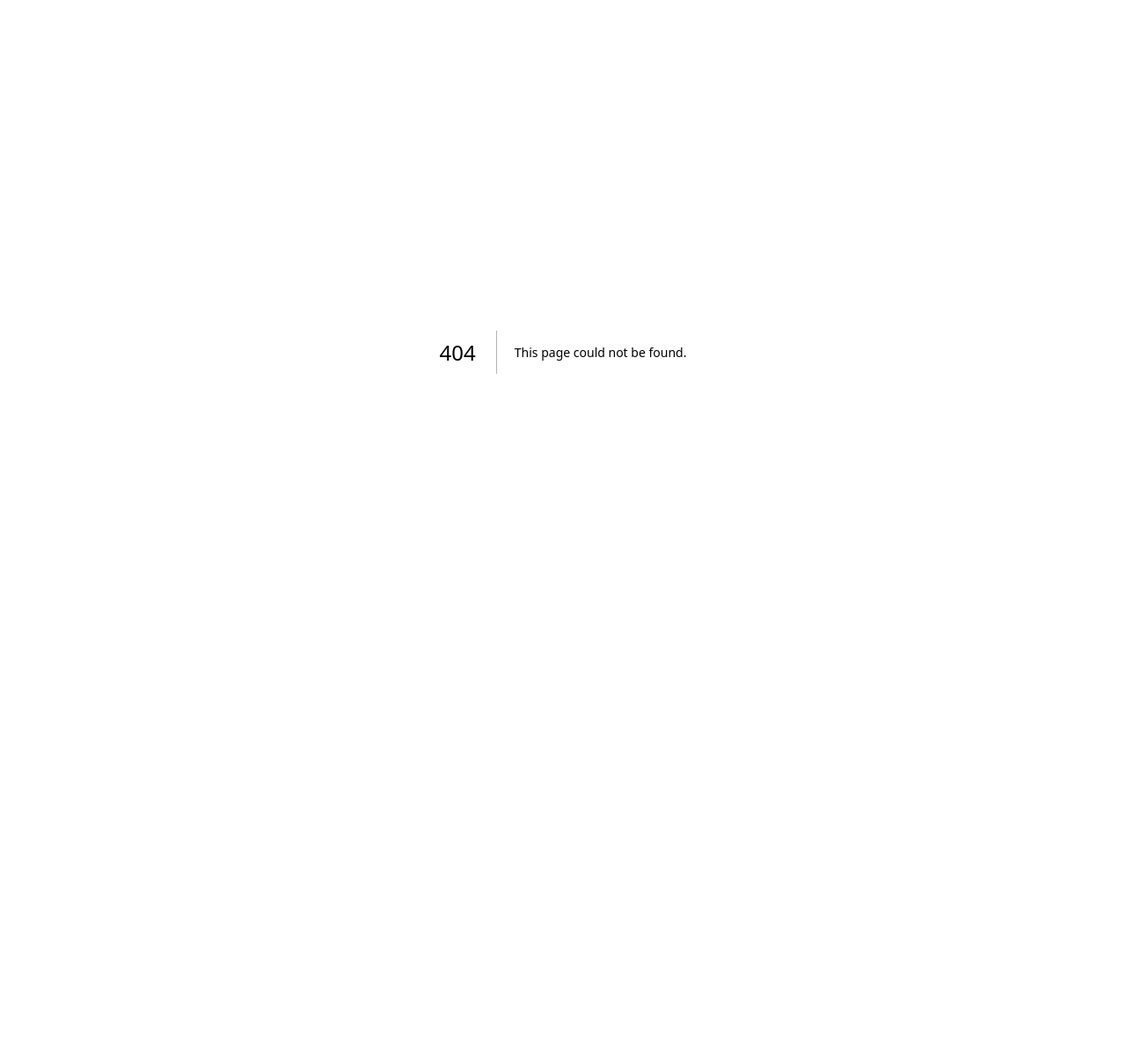
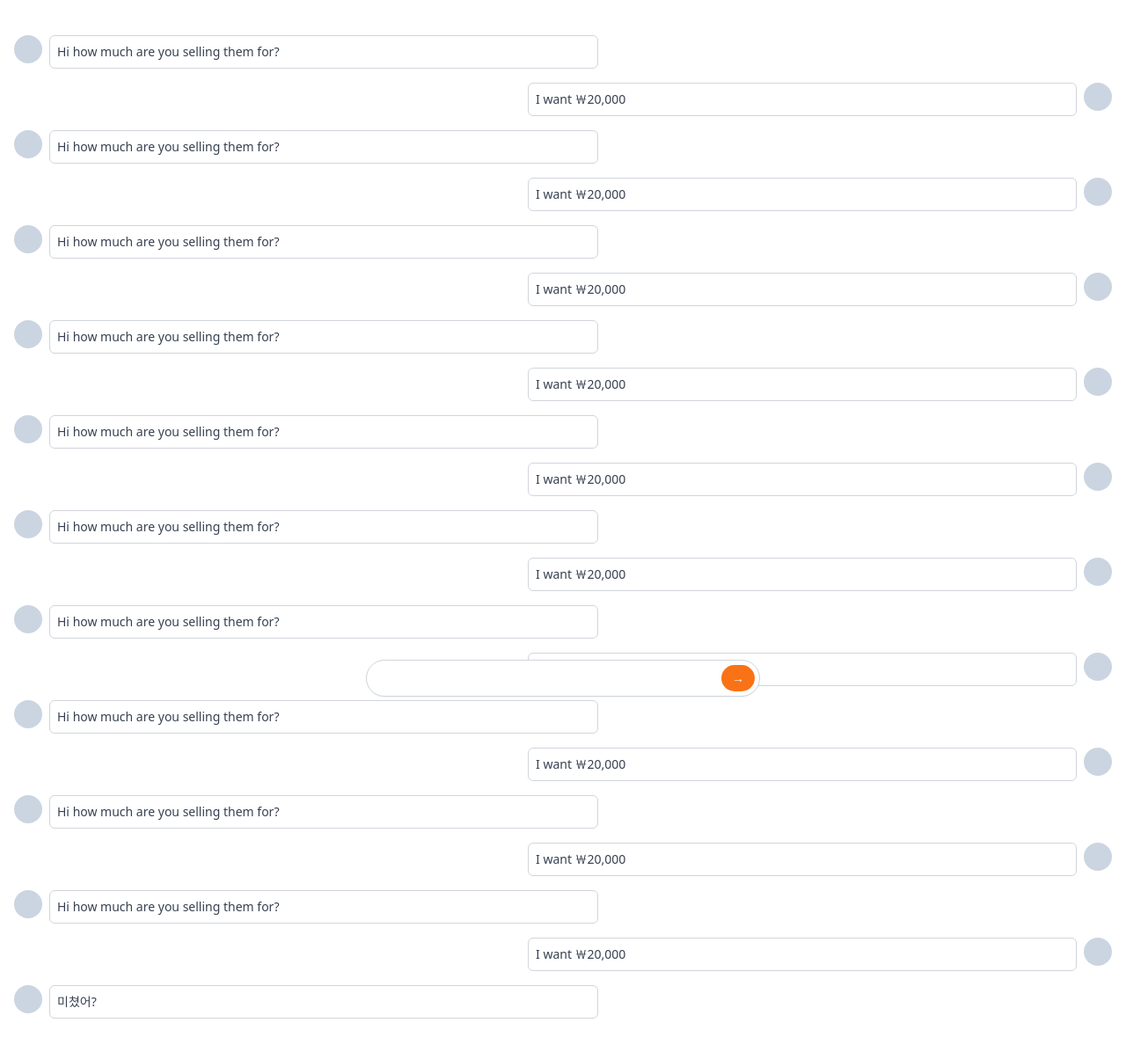
Before and after one commit to Dhui-Park/cocoharu, a Next.js app: page /chats/1 in a window 1280 px wide. Before the commit this address had no page. Shown: the top 1196 px of the page at 88% size. Before the commit the page ends 800 px from the top, so only its background shows below. Built offline with nearby package versions, Linux system fonts and the light colour scheme.

Commit message:
Chats Detail

```diff
--- /dev/null
+++ b/pages/chats/[id].jsx
@@ -0,0 +1,145 @@
+export default function ChatDetail() {
+  return (
+    <div className="space-y-4 py-10 px-4 pb-16">
+      <div className="flex items-start space-x-2">
+        <div className="h-8 w-8 rounded-full bg-slate-300" />
+        <div className="w-1/2 rounded-md border border-gray-300 p-2 text-sm text-gray-700">
+          <p>Hi how much are you selling them for?</p>
+        </div>
+      </div>
+      <div className="flex flex-row-reverse items-start space-x-2 space-x-reverse">
+        <div className="h-8 w-8 rounded-full bg-slate-300" />
+        <div className="w-1/2 rounded-md border border-gray-300 p-2 text-sm text-gray-700">
+          <p>I want ￦20,000</p>
+        </div>
+      </div>
+      <div className="flex items-start space-x-2">
+        <div className="h-8 w-8 rounded-full bg-slate-300" />
+        <div className="w-1/2 rounded-md border border-gray-300 p-2 text-sm text-gray-700">
+          <p>Hi how much are you selling them for?</p>
+        </div>
+      </div>
+      <div className="flex flex-row-reverse items-start space-x-2 space-x-reverse">
+        <div className="h-8 w-8 rounded-full bg-slate-300" />
+        <div className="w-1/2 rounded-md border border-gray-300 p-2 text-sm text-gray-700">
+          <p>I want ￦20,000</p>
+        </div>
+      </div>
+      <div className="flex items-start space-x-2">
+        <div className="h-8 w-8 rounded-full bg-slate-300" />
+        <div className="w-1/2 rounded-md border border-gray-300 p-2 text-sm text-gray-700">
+          <p>Hi how much are you selling them for?</p>
+        </div>
+      </div>
+      <div className="flex flex-row-reverse items-start space-x-2 space-x-reverse">
+        <div className="h-8 w-8 rounded-full bg-slate-300" />
+        <div className="w-1/2 rounded-md border border-gray-300 p-2 text-sm text-gray-700">
+          <p>I want ￦20,000</p>
+        </div>
+      </div>
+      <div className="flex items-start space-x-2">
+        <div className="h-8 w-8 rounded-full bg-slate-300" />
+        <div className="w-1/2 rounded-md border border-gray-300 p-2 text-sm text-gray-700">
+          <p>Hi how much are you selling them for?</p>
+        </div>
+      </div>
+      <div className="flex flex-row-reverse items-start space-x-2 space-x-reverse">
+        <div className="h-8 w-8 rounded-full bg-slate-300" />
+        <div className="w-1/2 rounded-md border border-gray-300 p-2 text-sm text-gray-700">
+          <p>I want ￦20,000</p>
+        </div>
+      </div>
+      <div className="flex items-start space-x-2">
+        <div className="h-8 w-8 rounded-full bg-slate-300" />
+        <div className="w-1/2 rounded-md border border-gray-300 p-2 text-sm text-gray-700">
+          <p>Hi how much are you selling them for?</p>
+        </div>
+      </div>
+      <div className="flex flex-row-reverse items-start space-x-2 space-x-reverse">
+        <div className="h-8 w-8 rounded-full bg-slate-300" />
+        <div className="w-1/2 rounded-md border border-gray-300 p-2 text-sm text-gray-700">
+          <p>I want ￦20,000</p>
+        </div>
+      </div>
+      <div className="flex items-start space-x-2">
+        <div className="h-8 w-8 rounded-full bg-slate-300" />
+        <div className="w-1/2 rounded-md border border-gray-300 p-2 text-sm text-gray-700">
+          <p>Hi how much are you selling them for?</p>
+        </div>
+      </div>
+      <div className="flex flex-row-reverse items-start space-x-2 space-x-reverse">
+        <div className="h-8 w-8 rounded-full bg-slate-300" />
+        <div className="w-1/2 rounded-md border border-gray-300 p-2 text-sm text-gray-700">
+          <p>I want ￦20,000</p>
+        </div>
+      </div>
+      <div className="flex items-start space-x-2">
+        <div className="h-8 w-8 rounded-full bg-slate-300" />
+        <div className="w-1/2 rounded-md border border-gray-300 p-2 text-sm text-gray-700">
+          <p>Hi how much are you selling them for?</p>
+        </div>
+      </div>
+      <div className="flex flex-row-reverse items-start space-x-2 space-x-reverse">
+        <div className="h-8 w-8 rounded-full bg-slate-300" />
+        <div className="w-1/2 rounded-md border border-gray-300 p-2 text-sm text-gray-700">
+          <p>I want ￦20,000</p>
+        </div>
+      </div>
+      <div className="flex items-start space-x-2">
+        <div className="h-8 w-8 rounded-full bg-slate-300" />
+        <div className="w-1/2 rounded-md border border-gray-300 p-2 text-sm text-gray-700">
+          <p>Hi how much are you selling them for?</p>
+        </div>
+      </div>
+      <div className="flex flex-row-reverse items-start space-x-2 space-x-reverse">
+        <div className="h-8 w-8 rounded-full bg-slate-300" />
+        <div className="w-1/2 rounded-md border border-gray-300 p-2 text-sm text-gray-700">
+          <p>I want ￦20,000</p>
+        </div>
+      </div>
+      <div className="flex items-start space-x-2">
+        <div className="h-8 w-8 rounded-full bg-slate-300" />
+        <div className="w-1/2 rounded-md border border-gray-300 p-2 text-sm text-gray-700">
+          <p>Hi how much are you selling them for?</p>
+        </div>
+      </div>
+      <div className="flex flex-row-reverse items-start space-x-2 space-x-reverse">
+        <div className="h-8 w-8 rounded-full bg-slate-300" />
+        <div className="w-1/2 rounded-md border border-gray-300 p-2 text-sm text-gray-700">
+          <p>I want ￦20,000</p>
+        </div>
+      </div>
+      <div className="flex items-start space-x-2">
+        <div className="h-8 w-8 rounded-full bg-slate-300" />
+        <div className="w-1/2 rounded-md border border-gray-300 p-2 text-sm text-gray-700">
+          <p>Hi how much are you selling them for?</p>
+        </div>
+      </div>
+      <div className="flex flex-row-reverse items-start space-x-2 space-x-reverse">
+        <div className="h-8 w-8 rounded-full bg-slate-300" />
+        <div className="w-1/2 rounded-md border border-gray-300 p-2 text-sm text-gray-700">
+          <p>I want ￦20,000</p>
+        </div>
+      </div>
+      <div className="flex items-start space-x-2">
+        <div className="h-8 w-8 rounded-full bg-slate-300" />
+        <div className="w-1/2 rounded-md border border-gray-300 p-2 text-sm text-gray-700">
+          <p>미쳤어?</p>
+        </div>
+      </div>
+      <div className="fixed inset-x-0 bottom-2 mx-auto w-full max-w-md">
+        <div className="relative flex items-center">
+          <input
+            type="text"
+            className="w-full rounded-full border-gray-300 pr-12 shadow-sm focus:border-orange-500 focus:outline-none focus:ring-orange-500"
+          />
+          <div className="absolute inset-y-0 right-0 flex py-1.5 pr-1.5">
+            <button className="flex items-center rounded-full bg-orange-500 px-3 text-sm text-white hover:bg-orange-600 focus:ring-2 focus:ring-orange-500 focus:ring-offset-2">
+              &rarr;
+            </button>
+          </div>
+        </div>
+      </div>
+    </div>
+  );
+}
```
Also changed, not shown: pages/chats/index.jsx (renamed from pages/chats.jsx).
